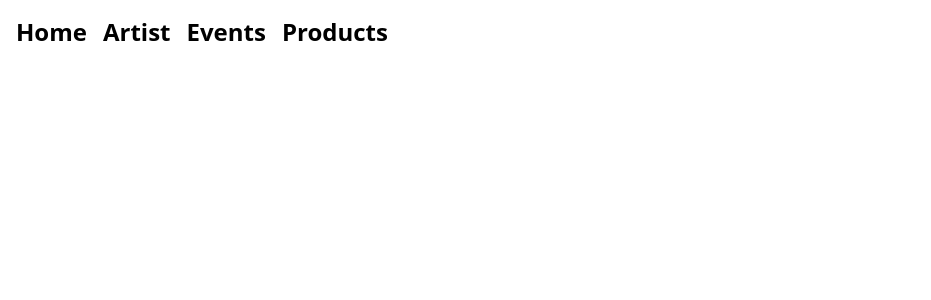
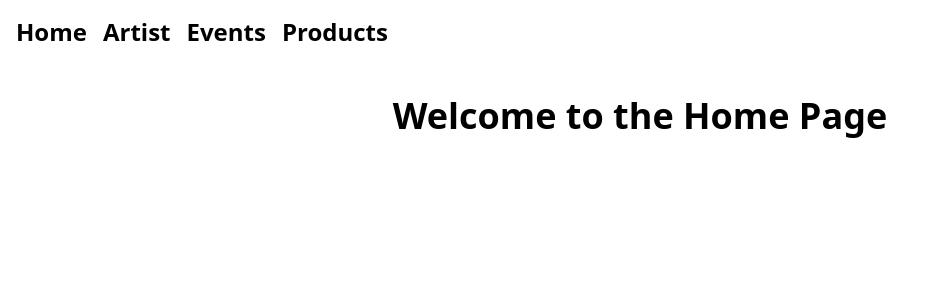
Before and after one commit to yashiel/classproject, a React (Vite) app: page / in a window 1280 px wide. Shown: the top 300 px of the page, without its empty margins (0-931 px from the left). Built offline with nearby package versions, Linux system fonts and the light colour scheme.

Commit message:
Route changes

```diff
--- a/src/App.jsx
+++ b/src/App.jsx
@@ -12,18 +12,24 @@
  * HISTORY:
  */
 
+import { Route, Routes } from 'react-router';
 
-import Home from './pages/Home'
-import Navigation from './components/Navigation'
+import Artists from './pages/Artists';
+import Events from './pages/Events';
+import Home from './pages/Home';
+import Products from './pages/Products';
 
 const App = () => {
-
-    return (
-        <>
-            <Navigation />
-            <Home/>
-        </>
-    )
+	return (
+		<>
+			<Routes>
+				<Route path="/" element={<Home />} />
+				<Route path="/artists" element={<Artists />} />
+				<Route path="/events" element={<Events />} />
+				<Route path="/products" element={<Products />} />
+			</Routes>
+		</>
+	);
 };
 
 export default App;
--- a/src/main.jsx
+++ b/src/main.jsx
@@ -14,25 +14,16 @@
 
 
 
-import {StrictMode} from 'react'
-import {createRoot} from 'react-dom/client'
-import './index.css'
-import {BrowserRouter, Route, Routes} from 'react-router'
-import App from './App.jsx'
-import Artists from './pages/Artists'
-import Events from './pages/Events'
-import Products from './pages/Products'
-
+import { StrictMode } from 'react';
+import { createRoot } from 'react-dom/client';
+import { BrowserRouter } from 'react-router';
+import App from './App.jsx';
+import './index.css';
 
 createRoot(document.getElementById('root')).render(
-    <StrictMode>
-        <BrowserRouter>
-            <Routes>
-                <Route path='/' element={<App/>}/>
-                <Route path='/artists' element={<Artists/>}/>
-                <Route path='/events' element={<Events/>}/>
-                <Route path='/products' element={<Products/>}/>
-            </Routes>
-        </BrowserRouter>
-    </StrictMode>,
-)
+	<StrictMode>
+		<BrowserRouter>
+			<App />
+		</BrowserRouter>
+	</StrictMode>
+);
--- a/src/pages/Artists.jsx
+++ b/src/pages/Artists.jsx
@@ -14,7 +14,6 @@
 
 
 
-import React from 'react';
 import ListItem from '../components/ListItem';
 import Navigation from '../components/Navigation';
 
--- a/src/pages/Home.jsx
+++ b/src/pages/Home.jsx
@@ -17,10 +17,13 @@ import Navigation from '../components/Navigation';
 
 const Home = () => {
     return (
-        <div>
-
-        </div>
-    );
+			<div>
+				<Navigation />
+				<h1 className="text-4xl font-bold text-center mt-8">
+					Welcome to the Home Page
+				</h1>
+			</div>
+		);
 };
 
 export default Home;
```
